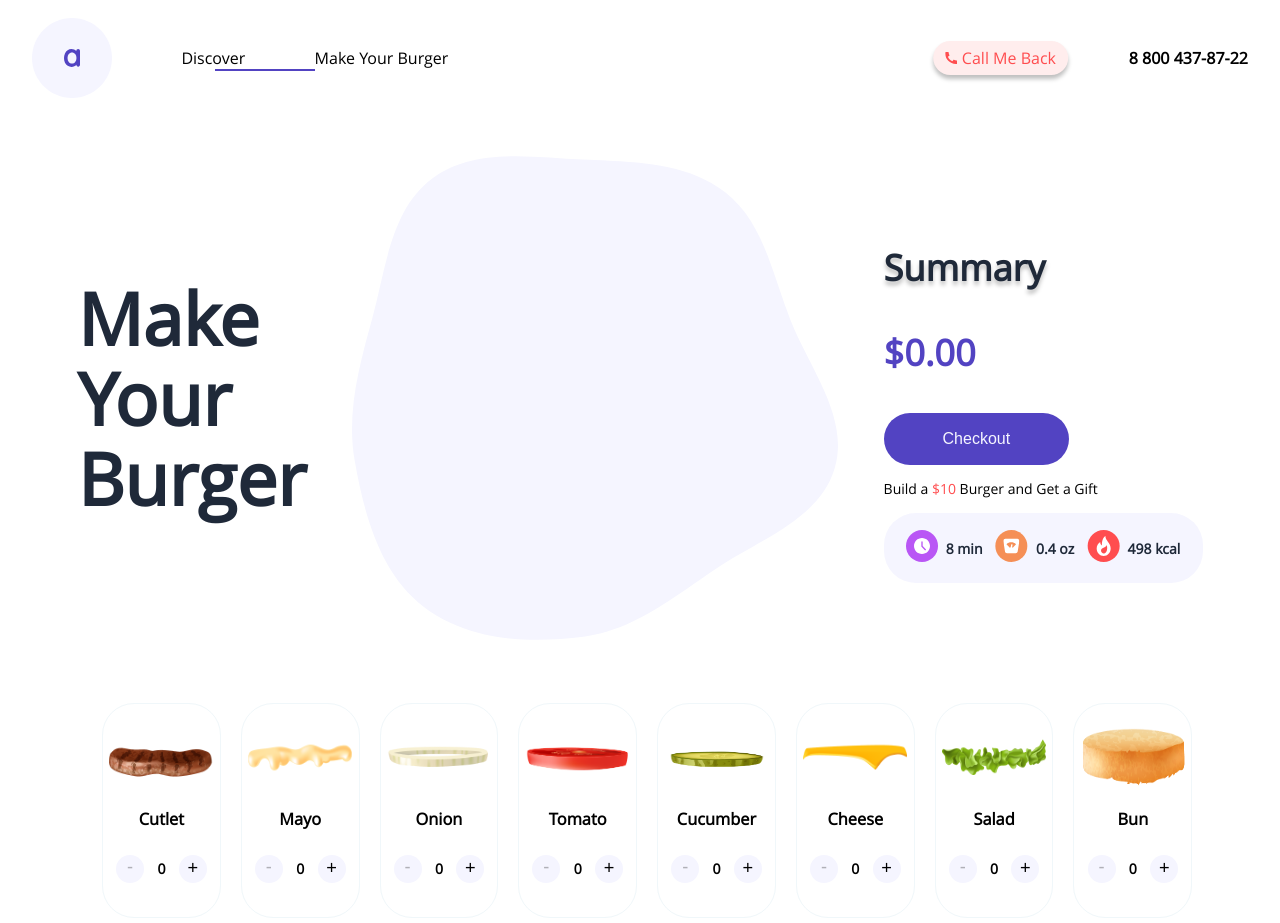
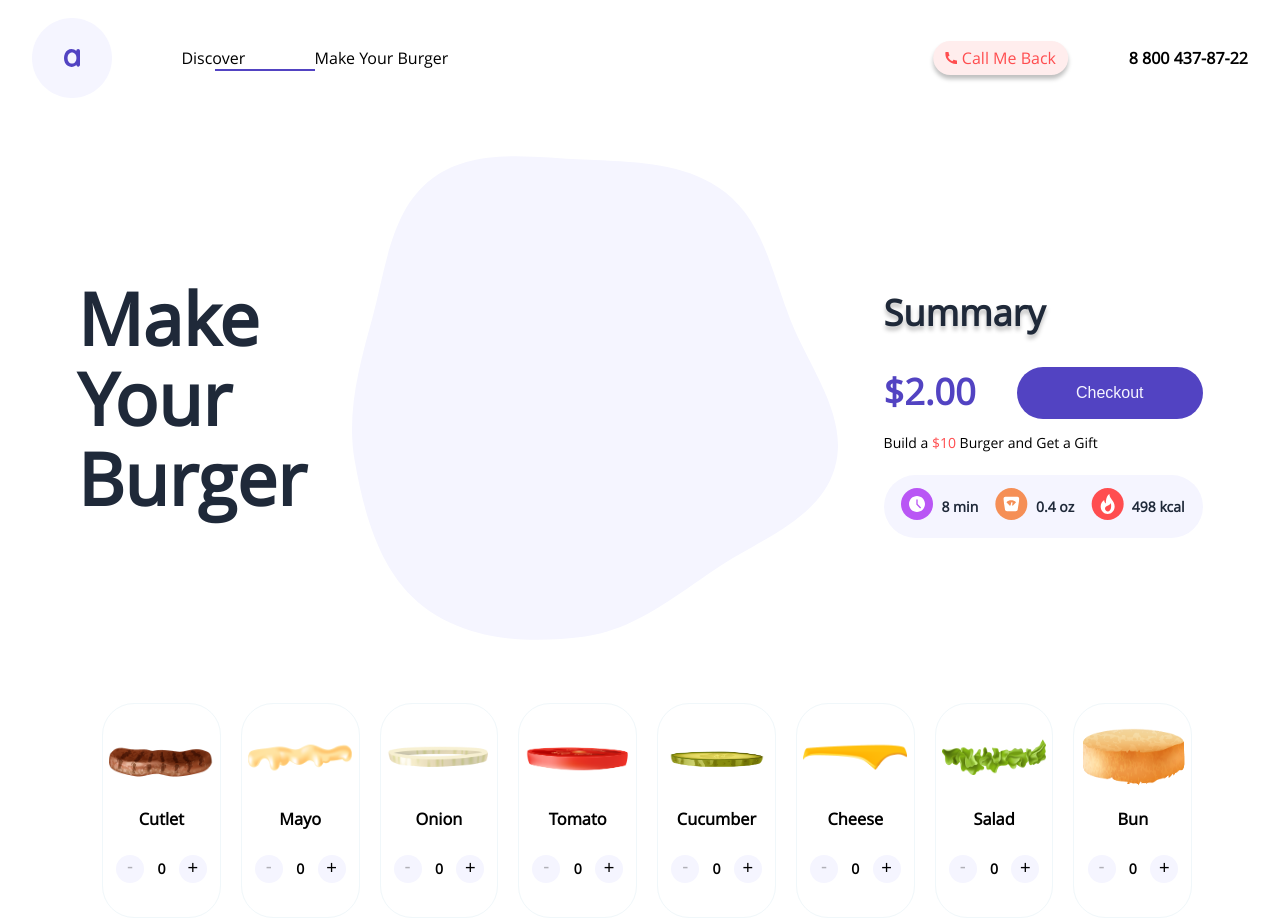
Before and after one commit to topi768/burger_make, a Vue app: page /makeBurger in a window 1280 px wide. Built offline with nearby package versions, Linux system fonts and the light colour scheme.

Commit message:
gift text

```diff
--- a/src/components/PriceTag.vue
+++ b/src/components/PriceTag.vue
@@ -1,9 +1,15 @@
 <template>
     <div class="price-tag" >
         <h2 class="price-tag__title">Summary</h2>
-        <p class="price-tag__price" >${{$store.getters.totalPrice}}</p>
+        <div class="price-tag__price" >
+            <p class="price-tag__value" >${{$store.getters.totalPrice}}</p>
             <button class="price-tag__button">Checkout</button>
-        <p class="price-tag__gift" v-show="!$store.state.giftShow" >Build a <em>$10</em> Burger and Get a Gift</p>
+        </div>
+
+        <transition name="gift-fade" >
+            <p class="price-tag__gift" v-show="!$store.getters.giftShow" >Build a <em>$10</em> Burger and Get a Gift</p>
+        </transition>
+
         <div class="info" >
             <div class="info__item" >{{$store.getters.totalTime}} min</div>
             <div class="info__item" >{{$store.getters.totalOz}} oz</div>
@@ -26,13 +32,27 @@ export default {
 
 <style lang="scss" scoped >
 @import "@/assets/variables.scss";
+//
+.gift-fade-enter-active,
+.gift-fade-leave-active {
+  transition: all 0.5s ease;
+}
 
+.gift-fade-enter-from,
+.gift-fade-leave-to {
+  opacity: 0;
+  transform: translateX(30px);
+//   max-height: 0;
+}
+//
 .price-tag {
+        position: relative;
         font-family: 'OpenSans Regular';
         font-style: normal;
         font-weight: 600;
         width: 26.23%;
         max-width: 405px;
+        min-height: 280px;
         // max-height: 275px;
 
     &__title {
@@ -42,11 +62,20 @@ export default {
         text-shadow: 0px 4px 4px rgba(0, 0, 0, 0.25);
     }
     &__price {
+        display: flex;
+        justify-content: space-between;
+        // align-items: center;
+        max-height: 52px;
+
+        .price-tag__value {
+            margin: 0;
+            display: block;
             font-weight: 800;
             font-size: 2.25em;
             color: $primary;
         }
-    &__button {
+        .price-tag__button {
+
             padding: 16px 59px;
             border-radius: 99px;
             border: none;
@@ -57,7 +86,10 @@ export default {
             line-height: 20px;
             color: $titanWhite;
         }
+    }
     &__gift {
+
+        max-height: 20px;
         font-weight: 400;
         font-size: 0.875em;
         line-height: 20px;
@@ -68,15 +100,17 @@ export default {
         }
     }
     .info {
+        position: absolute;
+        width: 100%;
+        bottom: 0;
         display: flex;
         justify-content: space-around;
         align-items: center;
-    padding: 5%;
-
-    /* primary/titan white */
-
+        padding:  4% 3%;
+        // margin: 5% 0 0 0;
         background: $titanWhite;
         border-radius: 32px;
+
         .info__item {
             font-size: 0.875em;
             line-height: 20px;
--- a/src/store/index.js
+++ b/src/store/index.js
@@ -3,12 +3,10 @@ import { createStore } from 'vuex'
 export default createStore({
   state: {//исходные  значение
     burgerComposition: [
-        {name:'bun_bottom', count:0, price: 0, kcal: 249, time: 4, oz: 0.2, negativeMargin: -50, maxInLayer: 1,id: 'bun_bottom'},
-        {name:'bun_top', count:0, price: 0, kcal: 249, time: 4, oz: 0.2, negativeMargin: -75, maxInLayer: 1, id: 'bun_top'},
+        {name:'bun_bottom', count:0, price: 1, kcal: 249, time: 4, oz: 0.2, negativeMargin: -50, maxInLayer: 1,id: 'bun_bottom'},
+        {name:'bun_top', count:0, price: 1, kcal: 249, time: 4, oz: 0.2, negativeMargin: -75, maxInLayer: 1, id: 'bun_top'},
     ],
-    burgerCompositionWithLayot: [
-
-    ],
+    burgerCompositionWithLayot: [],
     totalPrice:0,
     totalTime: 0,
     totalOz: 0,
@@ -80,8 +78,7 @@ export default createStore({
     },
     decrementBurgerComposition(state, ingredient) {
       state.burgerComposition.splice(state.burgerComposition.findIndex(n => n.name == ingredient.name),1 )
-    },
-
+    }
   },
   actions: {//функции с мутациями
 
```
Lines whose indentation alone changed are shown as unchanged.
